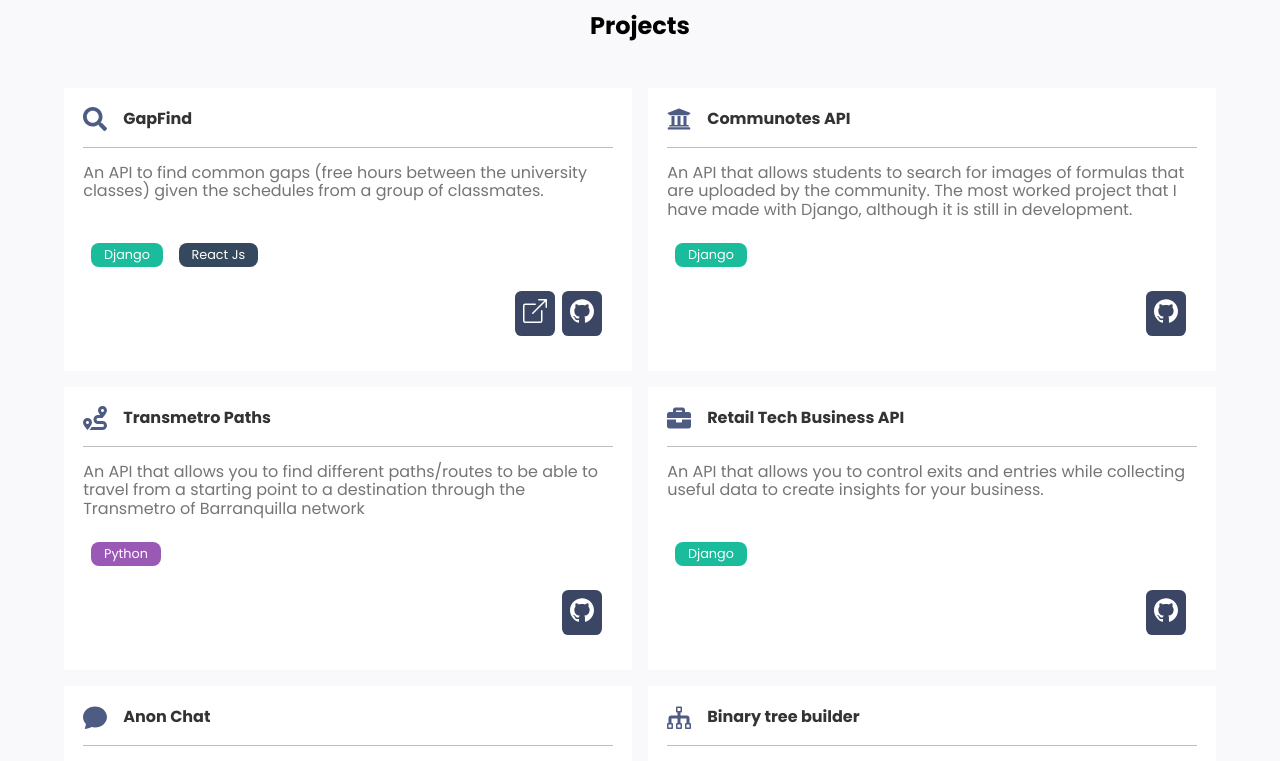
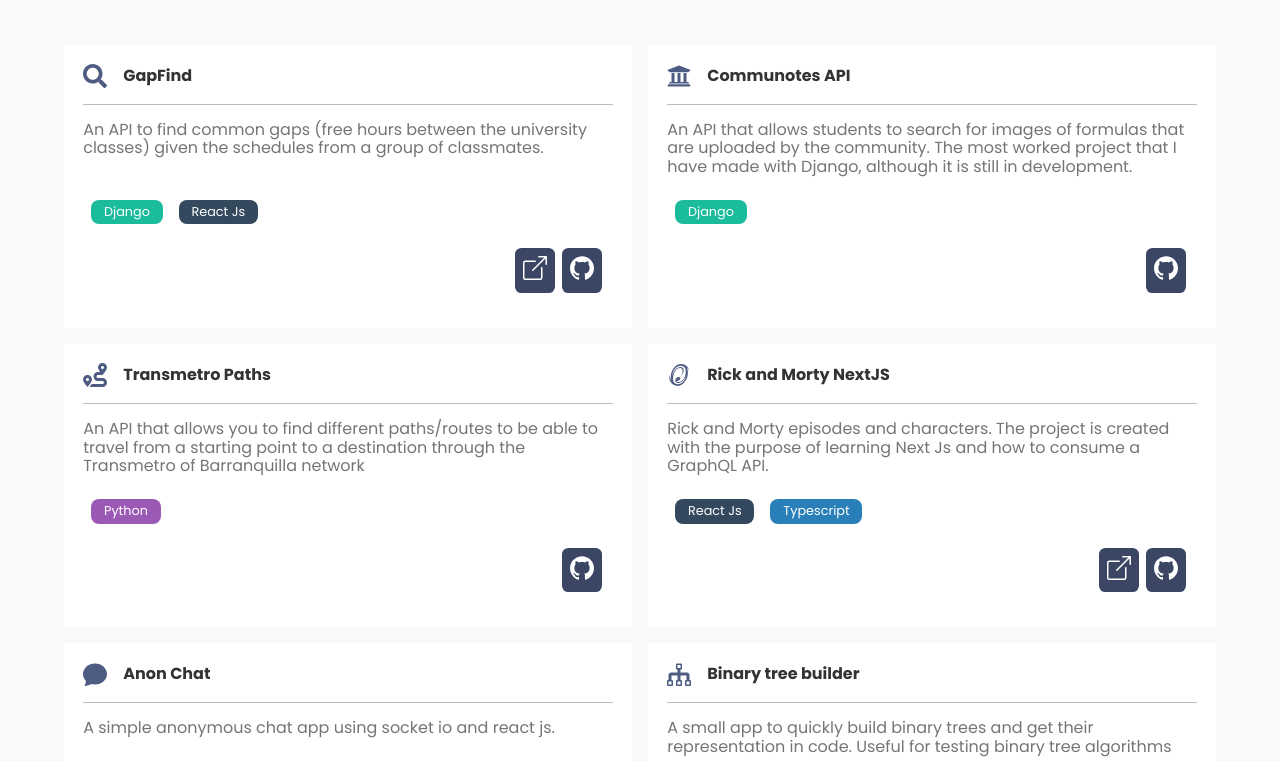
Before and after one commit to dgop92/portfolio, a React (Create React App) app: page / in a window 1280 px wide. Shown: the part 2083-2844 px from the top of the page. Built offline with nearby package versions, Linux system fonts and the light colour scheme.

Commit message:
project: add new project and en-cv

```diff
--- a/src/pages/About/About.jsx
+++ b/src/pages/About/About.jsx
@@ -10,7 +10,6 @@ import {
   ShowCVButton,
   HobbieList,
   HobbieItem,
-  CVNote,
   CVContainer,
 } from "./style";
 
@@ -21,6 +20,11 @@ const hobbieIcons = [<FaBookOpen />, <FaDesktop />, <FaCode />];
 const About = React.forwardRef((props, ref) => {
   const langStrs = useLanguage();
 
+  const cvHref =
+    langStrs.LANG === "en"
+      ? "/ResumeDiegoPuche-En.pdf"
+      : "/ResumeDiegoPuche-Es.pdf";
+
   return (
     <AboutPage {...props} ref={ref}>
       <AboutSection>
@@ -29,10 +33,10 @@ const About = React.forwardRef((props, ref) => {
           <Paragraph>{langStrs.ABOUT_PARAGRAPH_1}</Paragraph>
           <Paragraph>{langStrs.ABOUT_PARAGRAPH_2}</Paragraph>
           <CVContainer>
-            <ShowCVButton as="a" href="/ResumeDiegoPuche-Es.pdf">
+            <ShowCVButton as="a" href={cvHref}>
               {langStrs.SHOW_CV}
             </ShowCVButton>
-            <CVNote>{langStrs.SHOW_CV_MESSAGE}</CVNote>
+            {/* <CVNote>{langStrs.SHOW_CV_MESSAGE}</CVNote> */}
           </CVContainer>
         </AboutArticle>
         <AboutArticle>
--- a/src/pages/Project/data.jsx
+++ b/src/pages/Project/data.jsx
@@ -1,7 +1,6 @@
 import React from "react";
 import {
   FaSearch,
-  FaBriefcase,
   FaCalendarCheck,
   FaTerminal,
   FaUniversity,
@@ -9,6 +8,7 @@ import {
   FaRoute,
 } from "react-icons/fa";
 import { CgMathEqual } from "react-icons/cg";
+import { GiPortal } from "react-icons/gi";
 import { ImTree } from "react-icons/im";
 import { BsFillChatFill } from "react-icons/bs";
 import { techTagsOptions } from "../../constants/globals";
@@ -37,11 +37,12 @@ export const projectItems = [
     techTags: [techTagsOptions.PYTHON],
   },
   {
-    name: "Retail Tech Business API",
-    icon: <FaBriefcase />,
-    description: "RETAIL_TECH_DESCRIPTION",
-    href: "https://github.com/dgop92/retail-tech-business-api",
-    techTags: [techTagsOptions.DJANGO],
+    name: "Rick and Morty NextJS",
+    icon: <GiPortal />,
+    description: "RICK_AND_MORTY_NEXTJS",
+    href: "https://github.com/dgop92/rick-morty-nextjs",
+    viewProjectHref: "https://rick-morty-nextjs-beta.vercel.app",
+    techTags: [techTagsOptions.REACTJS, techTagsOptions.TYPESCRIPT],
   },
   {
     name: "Anon Chat",
--- a/src/translations/en.js
+++ b/src/translations/en.js
@@ -43,6 +43,8 @@ const translations = {
     "An API to find common gaps (free hours between the university classes) given the schedules from a group of classmates.",
   RETAIL_TECH_DESCRIPTION:
     "An API that allows you to control exits and entries while collecting useful data to create insights for your business.",
+  RICK_AND_MORTY_NEXTJS:
+    "Rick and Morty episodes and characters. The project is created with the purpose of learning Next Js and how to consume a GraphQL API.",
   WHELPER_DESCRIPTION:
     "A mini-framework design to solve mathematical problems step-by-step using a solver template class and scraping the results from wolfram alpha.",
   SCHEDULE_MAKER_DESCRIPTION:
--- a/src/translations/es.js
+++ b/src/translations/es.js
@@ -43,7 +43,9 @@ const translations = {
   FINDGAP_DESCRIPTION:
     "Una API que permite buscar huecos en común (horas libres entre las clases de la universidad) dado los horarios de un grupo de estudiantes.",
   RETAIL_TECH_DESCRIPTION:
-    "Una API que te permite controlar entradas y salidas mientras recolectas datos útiles para crear ideas sobre tu negocio. ",
+    "Una API que te permite controlar entradas y salidas mientras recolectas datos útiles para crear ideas sobre tu negocio.",
+  RICK_AND_MORTY_NEXTJS:
+    "Episodios y personajes de Rick y Morty. El proyecto es creado con el propósito de aprender Next Js y cómo consumir una API GraphQL.",
   WHELPER_DESCRIPTION:
     "Un mini-framework diseñado para resolver problemas matemáticos paso por paso usando el template pattern y recolectando los datos de wolfram alpha.",
   SCHEDULE_MAKER_DESCRIPTION:
```
Also changed, not shown: 1 other file (tests, documents, lock files or other folders).
